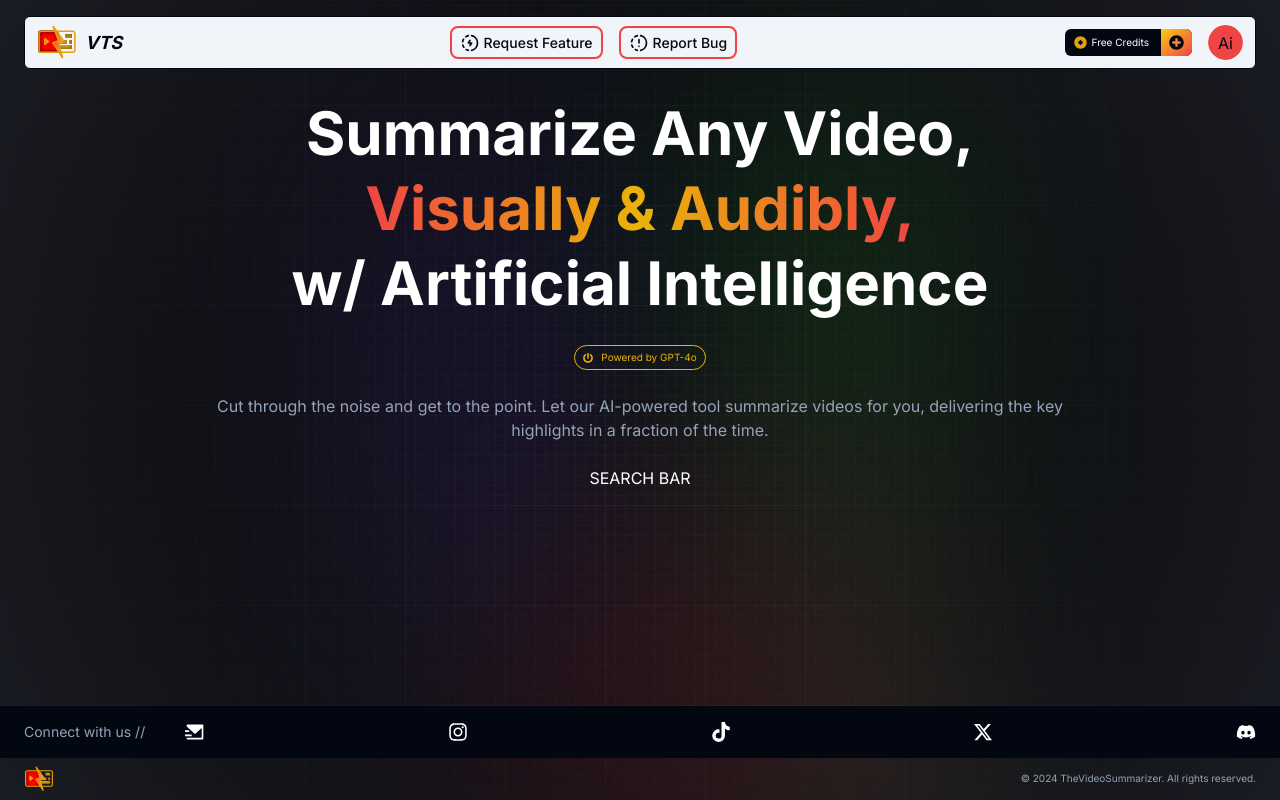
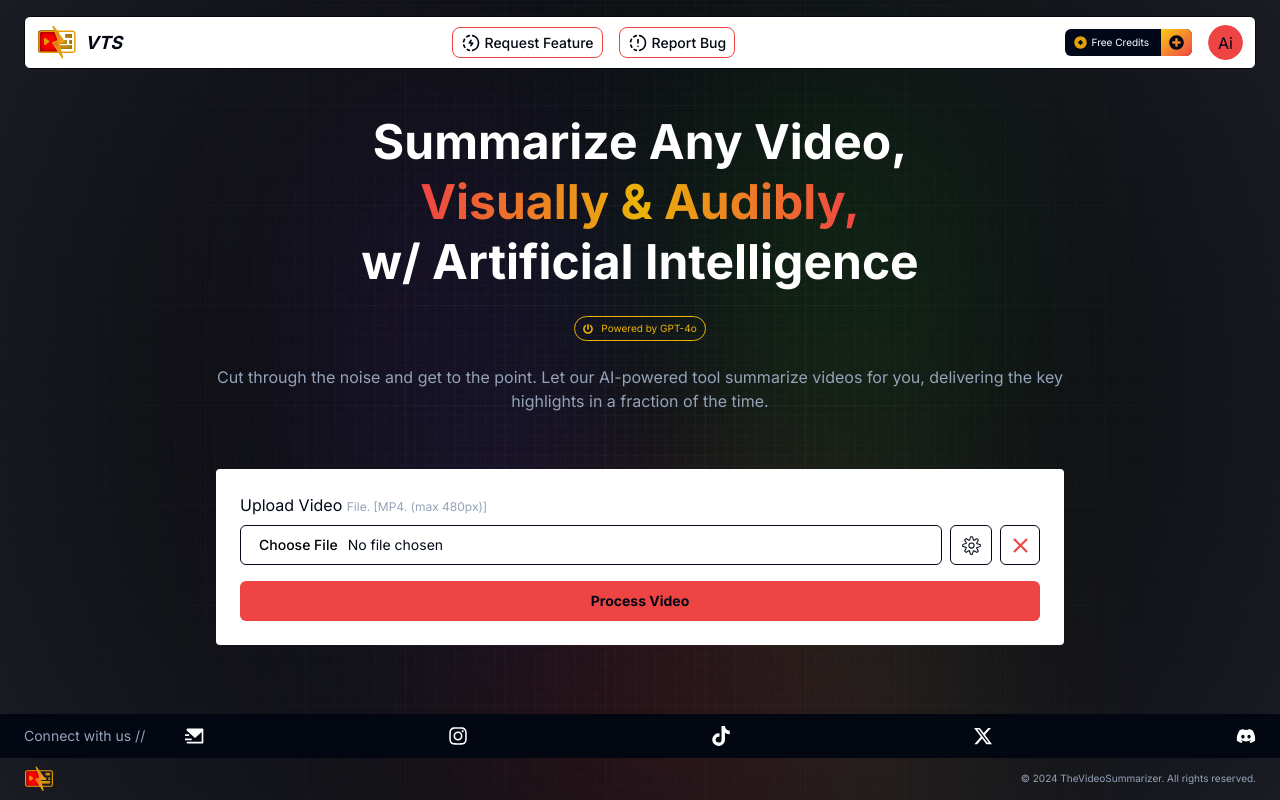
Before and after one commit to NyanDesigns/thevideosummarizer, a Next.js app: page / in a window 1280 px wide. Built offline with nearby package versions, Linux system fonts and the light colour scheme.

Commit message:
frontend-base

```diff
--- a/app/layout.js
+++ b/app/layout.js
@@ -16,7 +16,7 @@ export default function RootLayout({ children }) {
     <html lang="en">
       <body className={inter.className}>
         <div className="flex min-h-screen">
-          <div className="flex w-screen flex-col">
+          <div className="flex flex-col w-screen">
             <BG />
             <Navigation />
             <div className="flex-grow">{children}</div>
--- a/components/Footer.js
+++ b/components/Footer.js
@@ -9,31 +9,31 @@ import { RiMailSendFill } from "react-icons/ri";
 const contactList = [
   {
     icon: (
-      <RiMailSendFill className="h-[20px] w-[20px] transform text-white transition-transform hover:scale-150 hover:text-red-500" />
+      <RiMailSendFill className="h-[20px] w-[20px] transform text-background transition-transform hover:scale-150 hover:text-red-500" />
     ),
     href: "https://www.gmail.com",
   },
   {
     icon: (
-      <FaInstagram className="h-[20px] w-[20px] transform text-white transition-transform hover:scale-150 hover:text-red-500" />
+      <FaInstagram className="h-[20px] w-[20px] transform text-background transition-transform hover:scale-150 hover:text-red-500" />
     ),
     href: "https://www.instagram.com",
   },
   {
     icon: (
-      <FaTiktok className="h-[20px] w-[20px] transform text-white transition-transform hover:scale-150 hover:text-red-500" />
+      <FaTiktok className="h-[20px] w-[20px] transform text-background transition-transform hover:scale-150 hover:text-red-500" />
     ),
     href: "https://www.tiktok.com",
   },
   {
     icon: (
-      <FaXTwitter className="h-[20px] w-[20px] transform text-white transition-transform hover:scale-150 hover:text-red-500" />
+      <FaXTwitter className="h-[20px] w-[20px] transform text-background transition-transform hover:scale-150 hover:text-red-500" />
     ),
     href: "https://www.twitter.com",
   },
   {
     icon: (
-      <FaDiscord className="h-[20px] w-[20px] transform text-white transition-transform hover:scale-150 hover:text-red-500" />
+      <FaDiscord className="h-[20px] w-[20px] transform text-background transition-transform hover:scale-150 hover:text-red-500" />
     ),
     href: "https://www.discord.com",
   },
@@ -44,7 +44,7 @@ export function Footer() {
     //footer
     <footer className="flex flex-col min-w-screen">
       {/* contactsBanner */}
-      <div className="flex items-center justify-between w-full gap-10 px-6 py-4 bg-gray-950">
+      <div className="flex items-center justify-between w-full gap-10 px-6 py-[12px] bg-gray-950">
         <p className="text-sm text-slate-400">Connect with us //</p>
         {/* socialLogos */}
         <ul className="flex flex-row items-center justify-between grow">
--- a/components/Hero.js
+++ b/components/Hero.js
@@ -1,40 +1,43 @@
+//icons
 import { FaPowerOff } from "react-icons/fa";
+//components
+import { SearchForm } from "./SearchForm";
 
 export function Hero() {
   return (
     //heroSection
-    <div className="flex flex-col h-full max-w-4xl px-6 mt-24">
+    <div className="flex flex-col h-full max-w-4xl px-6 mt-24 mb-10 sm:mt-28">
       {/* hearoWarper */}
-      <div className="space-y-6">
+      <div className="space-y-4 sm:space-y-6">
         {/* heading */}
-        <h1 className="text-4xl font-bold text-center text-white sm:text-6xl sm:leading-tight">
+        <h1 className="text-4xl font-bold text-center text-white sm:text-5xl sm:leading-tight">
           Summarize Any Video,
-          <br className="mt-2 max-md:hidden" />
+          <br className="mt-2 max-sm:hidden" />
           <span className="text-transparent bg-gradient-to-r from-red-500 via-yellow-500 to-red-500 bg-clip-text">
             Visually & Audibly,
           </span>
-          <br className="mt-2 max-md:hidden" />
+          <br className="mt-2 max-sm:hidden" />
           w/ Artificial Intelligence
         </h1>
 
         {/* bubbleTag */}
         <div className="flex flex-col items-center w-full">
           {/* bubble */}
-          <div className="flex w-fit flex-row items-center text-[10px] gap-2 rounded-[20px] border border-yellow-500 px-2 py-1 text-yellow-500 ">
+          <div className="flex w-fit flex-row items-center gap-2 rounded-[20px] border border-yellow-500 px-2 py-1 text-[10px] text-yellow-500 ">
             <FaPowerOff />
             Powered by GPT-4o
           </div>
         </div>
 
         {/* subHeading */}
-        <p className="text-center text-slate-400">
+        <p className="pb-4 text-center sm:pb-8 text-slate-400">
           Cut through the noise and get to the point. Let our AI-powered tool
           summarize videos for you, delivering the key highlights in a fraction
           of the time.
         </p>
 
         {/* inputForm */}
-        <p className="text-center text-white">SEARCH BAR</p>
+        <SearchForm />
       </div>
     </div>
   );
--- a/components/SearchForm.js
+++ b/components/SearchForm.js
@@ -1,11 +1,18 @@
 "use client";
 
 //shadcn
+import {
+  Popover,
+  PopoverContent,
+  PopoverTrigger,
+} from "@/components/ui/popover";
 import { useForm } from "react-hook-form";
 import { Button } from "./ui/button";
 import { Form, FormControl, FormField, FormItem, FormLabel } from "./ui/form";
 import { Input } from "./ui/input";
-
+//icons
+import { CiSettings } from "react-icons/ci";
+import { MdClear } from "react-icons/md";
 
 export function SearchForm() {
   //set Default Values
@@ -14,51 +21,95 @@ export function SearchForm() {
     defaultValues: {
       address: "",
       categories: "",
-      minPrice: "",
-      maxPrice: "",
     },
   });
 
   return (
     <Form {...form}>
-      <form className="grid items-end w-full gap-6 p-6 rounded bg-background sm:grid-cols-2 lg:grid-cols-4">
+      <form className="flex flex-col items-end w-full gap-2 p-6 rounded h-fit bg-background">
+        <div className="w-full">
+          Upload Video{" "}
+          <span className="text-[12px] text-slate-400">
+            File. [MP4. (max 480px)]
+          </span>
+        </div>
+        <div className="flex items-end w-full gap-2">
+          <div className="grow">
             <FormField
               control={form.control}
               name="url"
               render={({ field }) => {
                 return (
-              <FormItem>
-                <FormLabel>Upload Video File</FormLabel>
+                  <FormItem className="w-full">
                     <FormControl>
                       <Input
                         type="file"
-                    placeholder="MP4. (max 480px)"
                         {...field}
+                        className="border border-foreground hover:bg-foreground hover:text-background"
                       />
                     </FormControl>
                   </FormItem>
                 );
               }}
             />
+          </div>
 
+          {/* settingsContent */}
+          <Popover>
+            <PopoverTrigger asChild>
+              {/* settingsTriggerButton */}
+
+              <Button variant="outline" className="p-0">
+                <div className="flex h-[40px] w-[40px] items-center justify-center">
+                  <CiSettings className="h-[25px] w-[25px]" />
+                </div>
+              </Button>
+            </PopoverTrigger>
+            {/* settingsMenuContent */}
+            <PopoverContent className="mr-6 w-80">
+              {/* settingsMenuWarper */}
+              <div className="flex flex-col gap-4">
+                {/* settingsMenuLabels */}
+                <div className="space-y-2">
+                  <h4 className="font-medium leading-none">Video Settings</h4>
+                  <p className="text-sm text-muted-foreground">
+                    Set the parameters for video processing.
+                  </p>
+                </div>
+
+                <div>
                   <FormField
                     control={form.control}
                     name="categories"
                     render={({ field }) => {
                       return (
-              <FormItem>
+                        <FormItem className="flex flex-row items-center w-full gap-2">
                           <FormLabel>Frame Interval</FormLabel>
                           <Input
                             type="number"
-                  placeholder="Interval in Seconds"
+                            placeholder="Interval in Second(s)"
+                            min={1}
+                            max={60}
                             {...field}
                           />
                         </FormItem>
                       );
                     }}
                   />
+                </div>
+              </div>
+            </PopoverContent>
+          </Popover>
+          <Button variant="outline" className="h-[40px] w-[40px] p-0">
+            <div className="flex h-[40px] w-[40px] items-center justify-center">
+              <MdClear className="h-[25px] w-[25px] text-red-500" />
+            </div>
+          </Button>
+        </div>
 
-        <Button className="col-start-[1] col-end-[-1]">Search</Button>
+        <Button variant="main" className="w-full mt-2">
+          Process Video
+        </Button>
       </form>
     </Form>
   );
--- a/components/navBar.js
+++ b/components/navBar.js
@@ -26,7 +26,7 @@ export function Navigation() {
     //navBar
     <nav className="fixed z-50 min-w-full px-6 top-4">
       {/* navContainer */}
-      <div className="z-50 flex items-center justify-between rounded-md border-[1px] border-gray-950 bg-slate-100 px-3 py-2">
+      <div className="z-50 flex items-center justify-between rounded-md border-[1px] border-gray-950 bg-background px-3 py-2">
         {/* logoContainer */}
         <Link
           href={"/"}
@@ -42,7 +42,9 @@ export function Navigation() {
             priority
           />
           {/* logoText */}
-          <p className="text-lg italic font-bold text-gray-950">VTS</p>
+          <p className="text-lg italic font-bold text-gray-950 max-sm:hidden">
+            VTS
+          </p>
         </Link>
 
         {/* Buttons */}
@@ -51,11 +53,11 @@ export function Navigation() {
             return (
               <li key={index}>
                 <Link
-                  className=" hover:bg- hover:b flex items-center gap-1 rounded-lg border-[2px] border-red-500 px-2 py-1 text-center text-[14px] font-medium text-gray-950 hover:bg-red-500 hover:text-white"
+                  className="flex items-center gap-1 rounded-lg border border-red-500 px-2 py-1 text-center text-[14px] font-medium text-gray-950 hover:bg-red-500 hover:text-white"
                   href={nav.href}
                 >
                   {nav.icon}
-                  {nav.title}
+                  <div className="max-sm:hidden">{nav.title}</div>
                 </Link>
               </li>
             );
@@ -65,19 +67,21 @@ export function Navigation() {
         {/* profile */}
         <div className="flex items-center gap-4">
           {/* creditsMenu */}
-          <div className="flex items-center gap-1 border-yellow-400 rounded-md bg-gray-950">
+          <div className="flex items-center gap-1 border-yellow-400 rounded-md bg-foreground">
             {/* remainingCredits */}
             <div className="flex items-center gap-1 px-2 py-[6px]">
               <RiCopperCoinFill
                 className="h-[15px] w-[15px] transform"
                 color="#E3A008"
               />
-              <p className="text-[10px] text-white">Free Credits</p>
+              <p className="text-[10px] text-background max-sm:hidden">
+                Free Credits
+              </p>
             </div>
             {/* addCredits */}
             <Link
               href={"/credits"}
-              className="rounded-r-md text-gray-950 bg-red-500 bg-gradient-to-br from-yellow-400 to-red-500 px-2 py-[6px] hover:bg-gradient-to-bl "
+              className="rounded-r-md bg-red-500 bg-gradient-to-br from-yellow-400 to-red-500 px-2 py-[6px] text-gray-950 hover:bg-gradient-to-bl "
             >
               <FaPlusCircle className="h-[15px] w-[15px] transform transition-transform hover:scale-125" />
             </Link>
@@ -86,7 +90,9 @@ export function Navigation() {
           {/* profilePic / Menu */}
           <Avatar className="h-[35px] w-[35px]">
             <AvatarImage src="" />
-            <AvatarFallback className="bg-red-500 text-md text-gray-950">Ai</AvatarFallback>
+            <AvatarFallback className="bg-red-500 text-md text-gray-950">
+              Ai
+            </AvatarFallback>
           </Avatar>
         </div>
       </div>
--- a/components/ui/button.jsx
+++ b/components/ui/button.jsx
@@ -1,8 +1,8 @@
-import * as React from "react"
-import { Slot } from "@radix-ui/react-slot"
+import { Slot } from "@radix-ui/react-slot";
 import { cva } from "class-variance-authority";
+import * as React from "react";
 
-import { cn } from "@/lib/utils"
+import { cn } from "@/lib/utils";
 
 const buttonVariants = cva(
   "inline-flex items-center justify-center whitespace-nowrap rounded-md text-sm font-medium ring-offset-background transition-colors focus-visible:outline-none focus-visible:ring-2 focus-visible:ring-ring focus-visible:ring-offset-2 disabled:pointer-events-none disabled:opacity-50",
@@ -13,11 +13,12 @@ const buttonVariants = cva(
         destructive:
           "bg-destructive text-destructive-foreground hover:bg-destructive/90",
         outline:
-          "border border-input bg-background hover:bg-accent hover:text-accent-foreground",
+          "border border-foreground bg-background hover:bg-foreground hover:text-background",
         secondary:
           "bg-secondary text-secondary-foreground hover:bg-secondary/80",
         ghost: "hover:bg-accent hover:text-accent-foreground",
         link: "text-primary underline-offset-4 hover:underline",
+        main: "font-bold bg-red-500 hover:bg-foreground text-foreground hover:text-white",
       },
       size: {
         default: "h-10 px-4 py-2",
@@ -30,18 +31,21 @@ const buttonVariants = cva(
       variant: "default",
       size: "default",
     },
-  }
-)
+  },
+);
 
-const Button = React.forwardRef(({ className, variant, size, asChild = false, ...props }, ref) => {
-  const Comp = asChild ? Slot : "button"
-  return (
-    (<Comp
-      className={cn(buttonVariants({ variant, size, className }))}
-      ref={ref}
-      {...props} />)
-  );
-})
-Button.displayName = "Button"
+const Button = React.forwardRef(
+  ({ className, variant, size, asChild = false, ...props }, ref) => {
+    const Comp = asChild ? Slot : "button";
+    return (
+      <Comp
+        className={cn(buttonVariants({ variant, size, className }))}
+        ref={ref}
+        {...props}
+      />
+    );
+  },
+);
+Button.displayName = "Button";
 
-export { Button, buttonVariants }
+export { Button, buttonVariants };
--- /dev/null
+++ b/components/ui/popover.jsx
@@ -0,0 +1,27 @@
+"use client"
+
+import * as React from "react"
+import * as PopoverPrimitive from "@radix-ui/react-popover"
+
+import { cn } from "@/lib/utils"
+
+const Popover = PopoverPrimitive.Root
+
+const PopoverTrigger = PopoverPrimitive.Trigger
+
+const PopoverContent = React.forwardRef(({ className, align = "center", sideOffset = 4, ...props }, ref) => (
+  <PopoverPrimitive.Portal>
+    <PopoverPrimitive.Content
+      ref={ref}
+      align={align}
+      sideOffset={sideOffset}
+      className={cn(
+        "z-50 w-72 rounded-md border bg-popover p-4 text-popover-foreground shadow-md outline-none data-[state=open]:animate-in data-[state=closed]:animate-out data-[state=closed]:fade-out-0 data-[state=open]:fade-in-0 data-[state=closed]:zoom-out-95 data-[state=open]:zoom-in-95 data-[side=bottom]:slide-in-from-top-2 data-[side=left]:slide-in-from-right-2 data-[side=right]:slide-in-from-left-2 data-[side=top]:slide-in-from-bottom-2",
+        className
+      )}
+      {...props} />
+  </PopoverPrimitive.Portal>
+))
+PopoverContent.displayName = PopoverPrimitive.Content.displayName
+
+export { Popover, PopoverTrigger, PopoverContent }
--- a/package.json
+++ b/package.json
@@ -12,6 +12,7 @@
     "@hookform/resolvers": "^3.4.2",
     "@radix-ui/react-avatar": "^1.0.4",
     "@radix-ui/react-label": "^2.0.2",
+    "@radix-ui/react-popover": "^1.0.7",
     "@radix-ui/react-separator": "^1.0.3",
     "@radix-ui/react-slot": "^1.0.2",
     "@svgr/webpack": "^8.1.0",
```
Also changed, not shown: 1 other file (tests, documents, lock files or other folders). Lines whose indentation alone changed are shown as unchanged.
